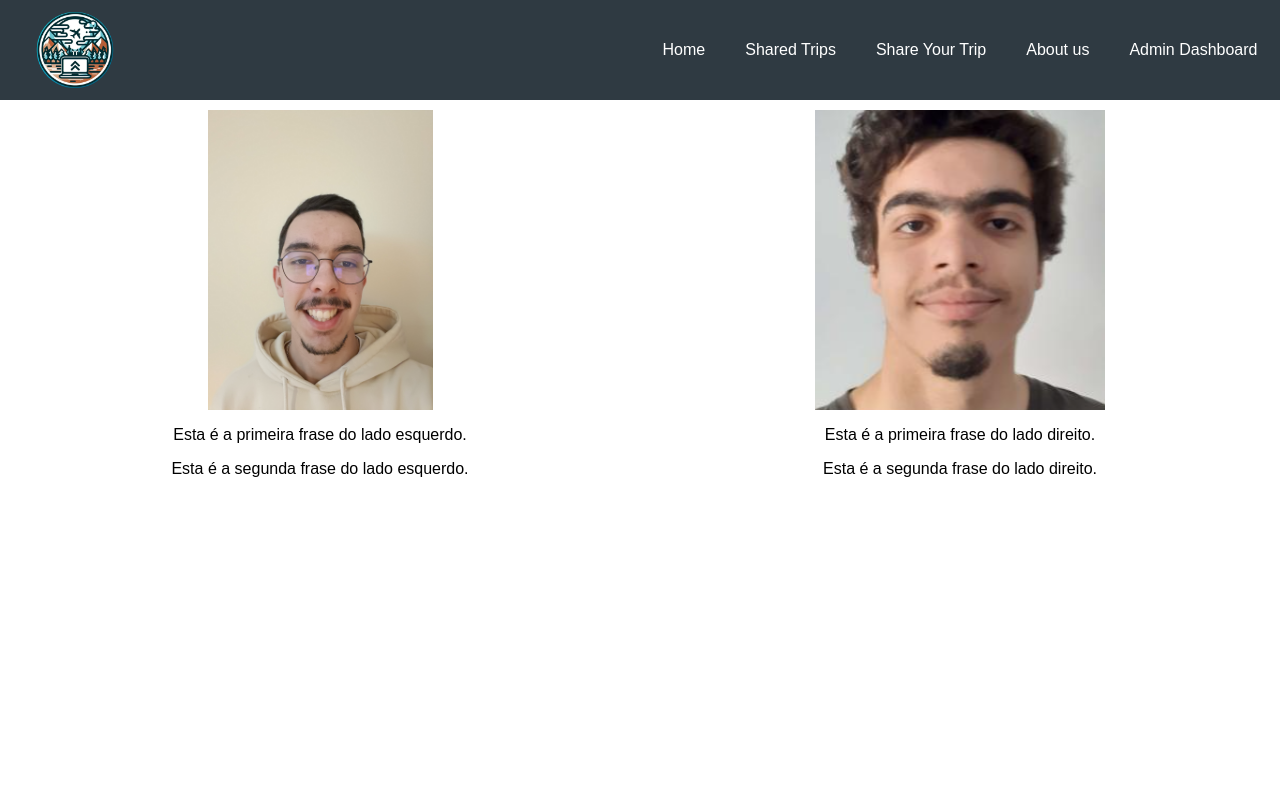
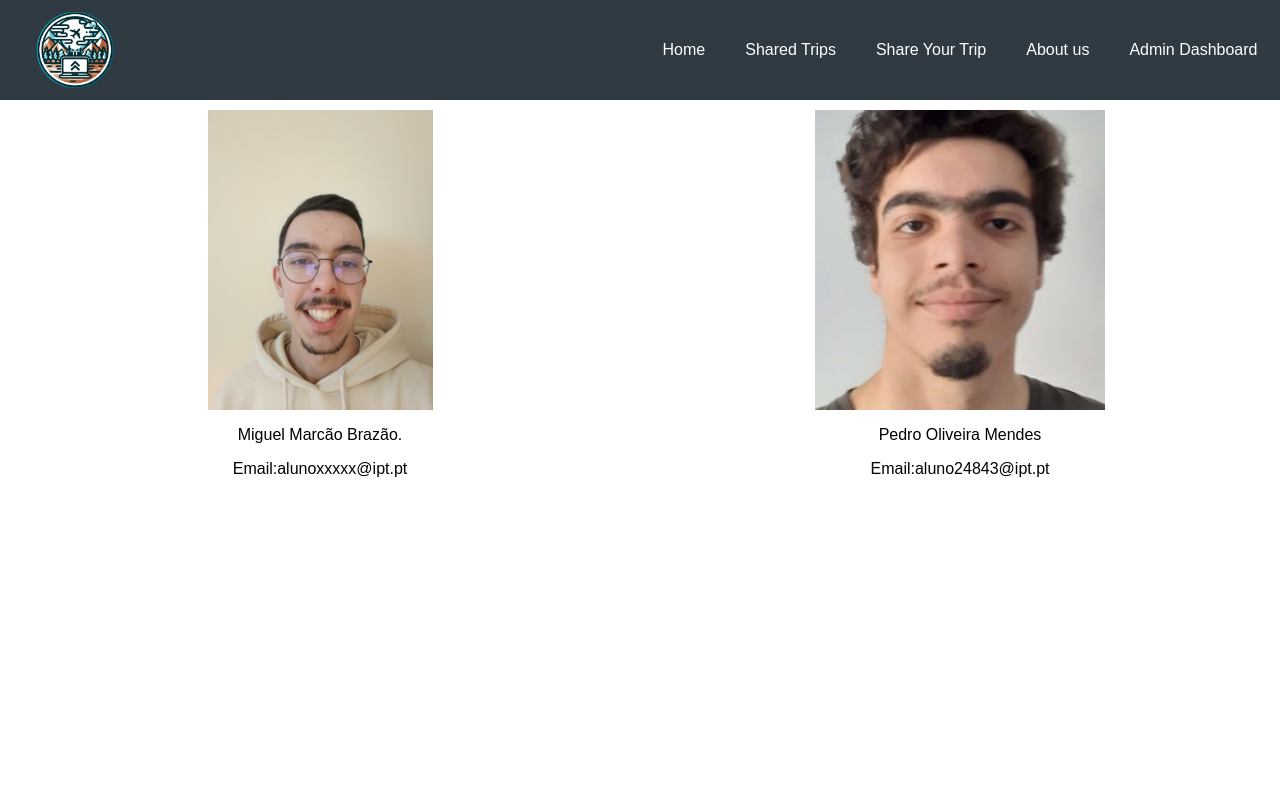
Before and after one commit to PedroMendes2647/TrabalhoIW, a React (Create React App) app in the folder trabalho_interaces_web_react_app/: page /about_us in a window 1280 px wide. Shown: the top 800 px of the page. Built offline with nearby package versions, Linux system fonts and the light colour scheme.

Commit message:
About nomes e email

```diff
--- a/trabalho_interaces_web_react_app/src/Pages/About.js
+++ b/trabalho_interaces_web_react_app/src/Pages/About.js
@@ -10,13 +10,13 @@ function About() {
           <div class="container">
             <div class="half">
               <img src={Miguel} alt="Imagem 1"/>
-              <p>Esta é a primeira frase do lado esquerdo.</p>
-              <p>Esta é a segunda frase do lado esquerdo.</p>
+              <p>Miguel Marcão Brazão.</p>
+              <p>Email:alunoxxxxx@ipt.pt</p>
             </div>
             <div class="half">
               <img src={Pedro} alt="Imagem 2"/>
-              <p>Esta é a primeira frase do lado direito.</p>
-              <p>Esta é a segunda frase do lado direito.</p>
+              <p>Pedro Oliveira Mendes</p>
+              <p>Email:aluno24843@ipt.pt</p>
             </div>
           </div>
         </div>
```
